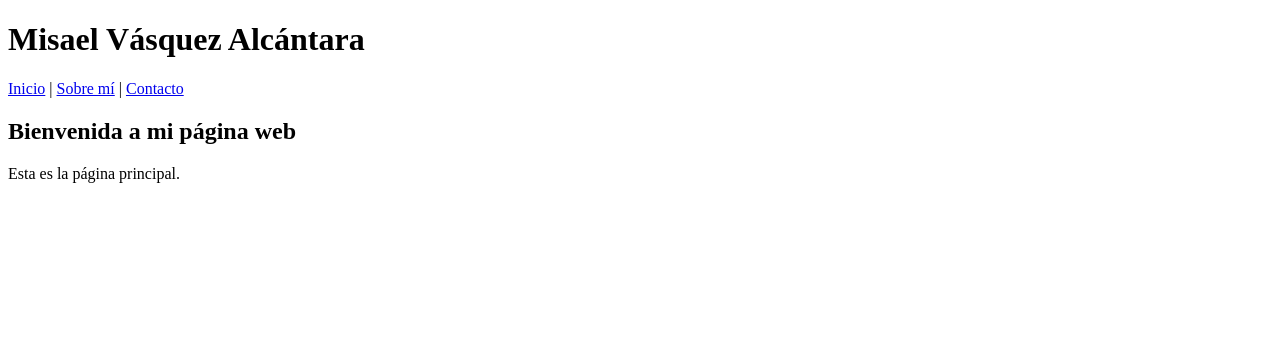
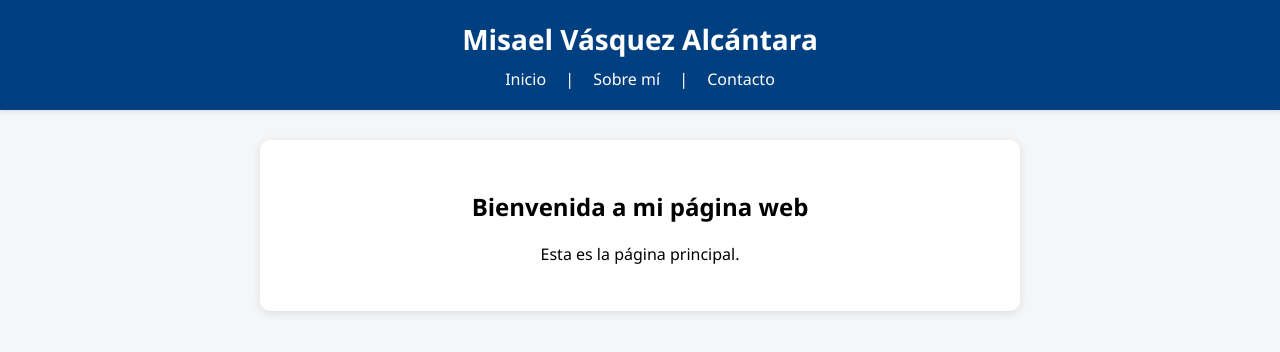
Before and after one commit to MisaelVa06/Proyecto_Flask, a Flask app: page / in a window 1280 px wide. Shown: the top 352 px of the page. Run offline with Flask 3, Linux system fonts and the light colour scheme.

Commit message:
Mejora significativa a la estetica del proyecto, se modifico el archivo css

```diff
--- a/static/style.css
+++ b/static/style.css
@@ -1,13 +1,78 @@
-form {
-    background: #fff;
-    padding: 20px;
-    border-radius: 10px;
-    display: inline-block;
-    text-align: left;
-    margin-top: 20px;
+body {
+    font-family: 'Segoe UI', Tahoma, Geneva, Verdana, sans-serif;
+    background-color: #f4f6f8;
+    margin: 0;
+    padding: 0;
+    text-align: center;
 }
 
-label, input, textarea {
+header {
+    background-color: #004080;
+    color: white;
+    padding: 20px 0;
+    box-shadow: 0 2px 4px rgba(0, 0, 0, 0.1);
+}
+
+header h1 {
+    margin: 0;
+    font-size: 28px;
+}
+
+nav {
+    margin-top: 10px;
+}
+
+nav a {
+    color: #ffffff;
+    margin: 0 15px;
+    text-decoration: none;
+    font-weight: 500;
+}
+
+nav a:hover {
+    text-decoration: underline;
+}
+
+main {
+    max-width: 700px;
+    margin: 30px auto;
+    background-color: #ffffff;
+    padding: 30px;
+    border-radius: 10px;
+    box-shadow: 0 2px 10px rgba(0, 0, 0, 0.1);
+}
+
+form {
+    text-align: left;
+}
+
+label {
+    font-weight: bold;
+    display: block;
+    margin-top: 15px;
+}
+
+input, textarea {
     width: 100%;
-    margin-bottom: 10px;
+    padding: 10px;
+    margin-top: 5px;
+    border: 1px solid #ccc;
+    border-radius: 6px;
+    font-size: 14px;
+    box-sizing: border-box;
 }
+
+button {
+    margin-top: 20px;
+    padding: 10px 20px;
+    background-color: #004080;
+    color: white;
+    border: none;
+    border-radius: 6px;
+    font-size: 16px;
+    cursor: pointer;
+}
+
+button:hover {
+    background-color: #0066cc;
+}
```
